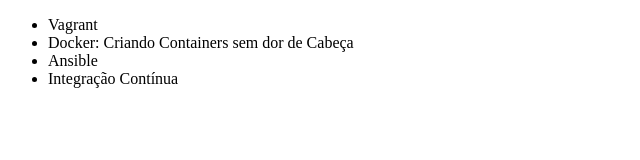
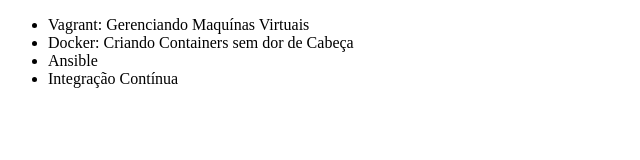
Before and after one commit to lhpagotto/Aula-Alura, a plain HTML site: page Index.html in a window 1280 px wide. Shown: the whole page, without its empty margins (0-640 px from the left). Drawn offline with Linux system fonts and the light colour scheme.

Commit message:
corrigindo curso de vagrant

```diff
--- a/Index.html
+++ b/Index.html
@@ -6,7 +6,7 @@
 </head>
 <body>
     <ul>
-        <li>Vagrant</li>
+        <li>Vagrant: Gerenciando Maquínas Virtuais</li>
         <li>Docker: Criando Containers sem dor de Cabeça</li>
         <li>Ansible</li>
         <li>Integração Contínua</li>
```
